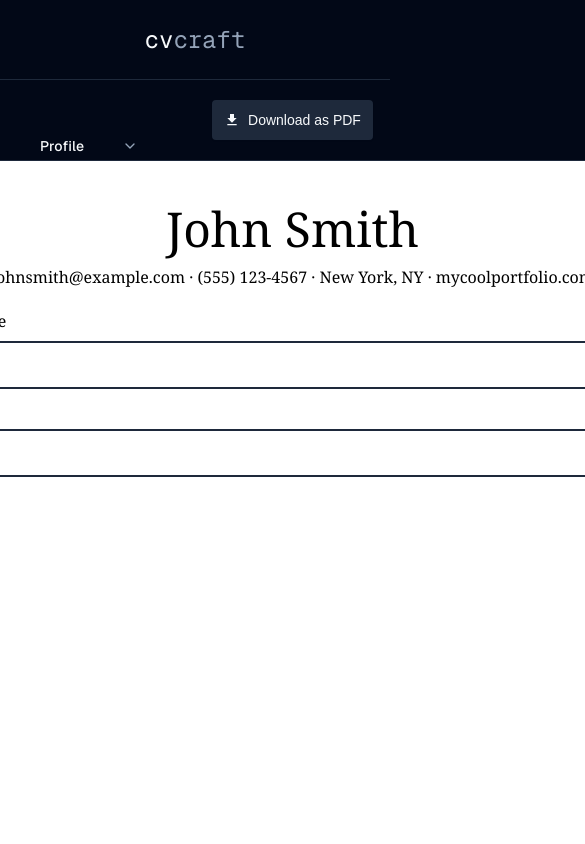
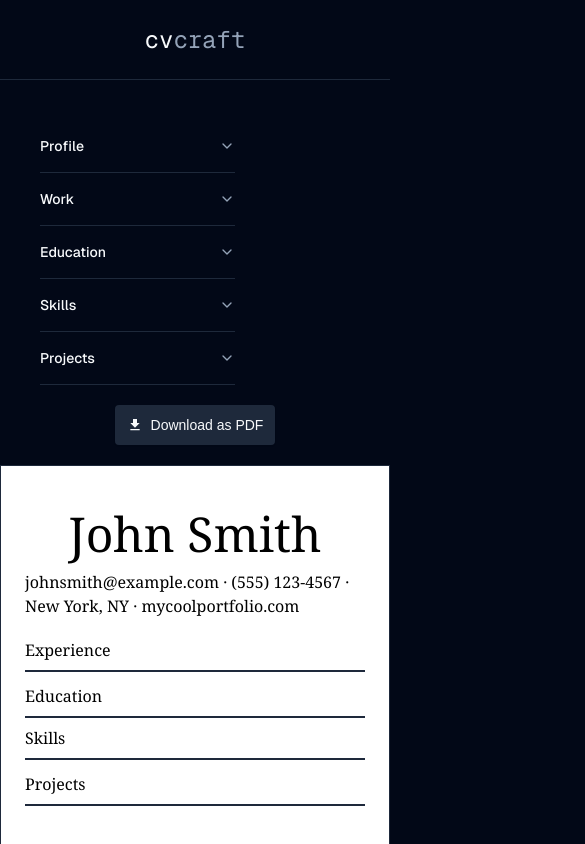
Before and after one commit to deucenn/cv-editor, a Next.js app: page / in a window 390 px wide. Shown: the top 844 px of the page, 585 px wide, since content can reach past the window. Built offline with nearby package versions, Linux system fonts and the light colour scheme.

Commit message:
Build repsonsiveness

```diff
--- a/src/app/components/Preview.js
+++ b/src/app/components/Preview.js
@@ -31,7 +31,7 @@ export default function Preview({ profileData }) {
       </Button>
       <div
         id="preview"
-        className="bg-white text-black font-serif w-[210mm] h-[297mm] border shadow-md p-6"
+        className="bg-white text-black font-serif w-[210mm] h-[297mm] border shadow-md p-6 md:w-[210mm] md:h-[297mm] max-w-full"
       >
         <h1 className="text-5xl flex flex-col items-center mt-5 mb-3">
           {profileData.profile.fullName}
--- a/src/app/page.js
+++ b/src/app/page.js
@@ -99,7 +99,7 @@ export default function Home() {
   return (
     <>
       <NavBar />
-      <div className="grid grid-cols-2">
+      <div className="grid grid-cols-1 md:grid-cols-2">
         <Input
           profileData={profileData}
           onProfileDataChange={handleProfileDataChange}
```
